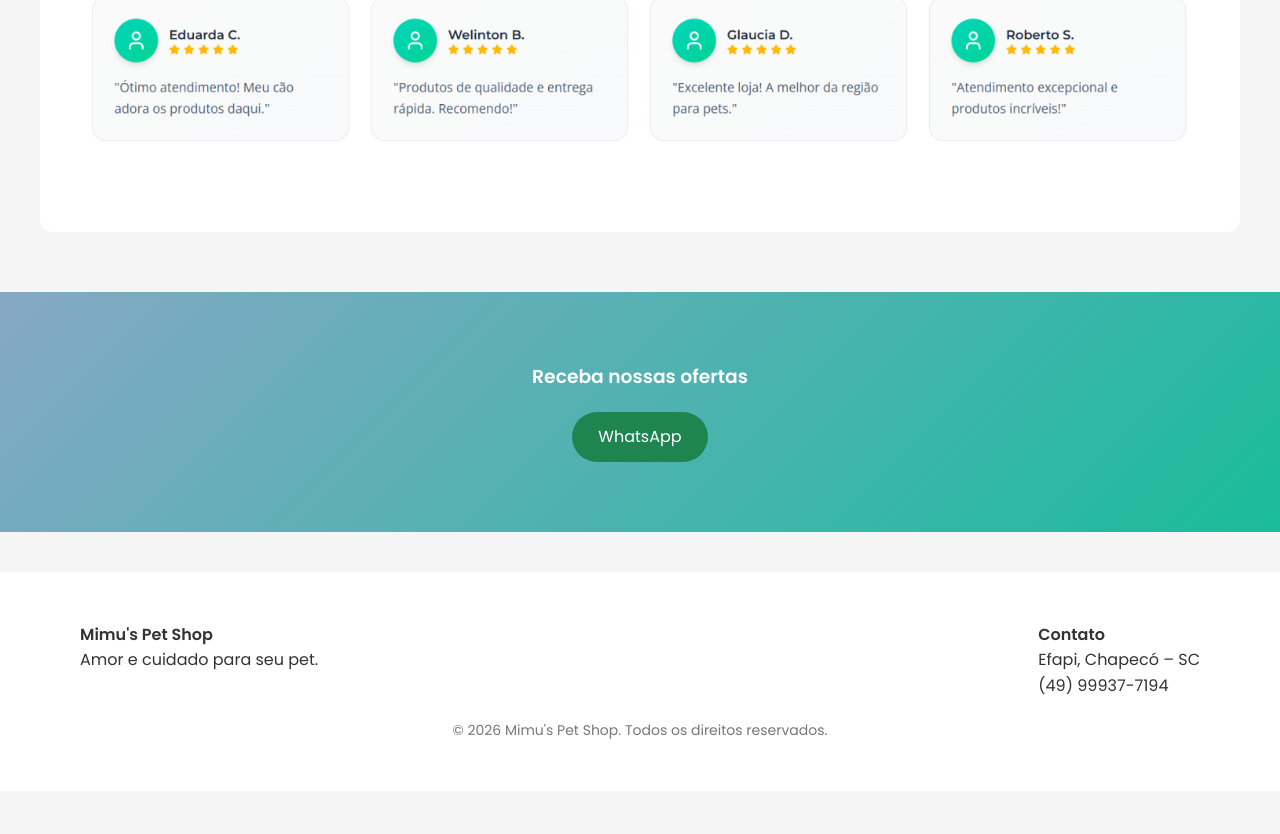
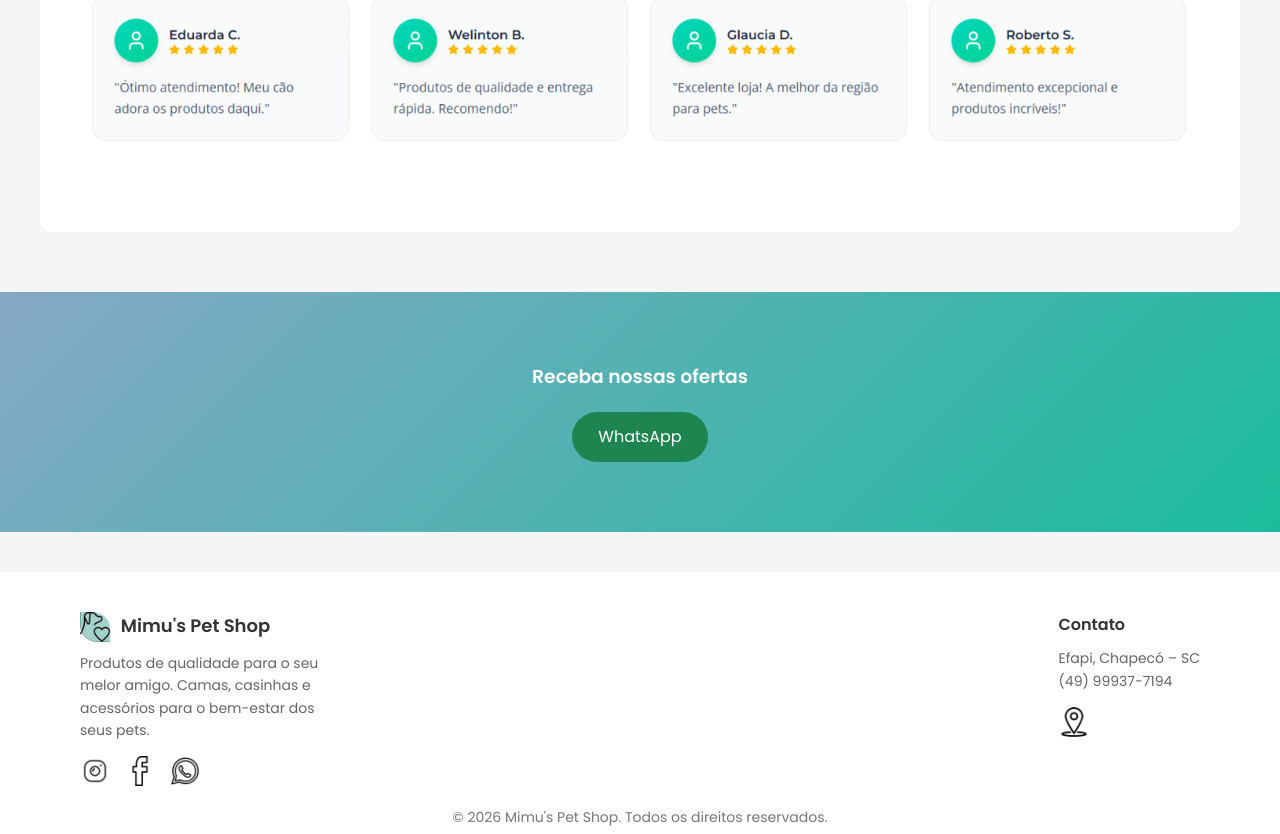
Before and after one commit to igorepping19/mimu-s, a plain HTML site: page index.html in a window 1280 px wide. Shown: the part 3019-3853 px from the top of the page. Before the commit the page ends 3810 px from the top, so only its background shows below. Drawn offline with Linux system fonts and the light colour scheme.

Commit message:
Modificações no site

```diff
--- a/index.html
+++ b/index.html
@@ -6,6 +6,7 @@
     <meta charset="UTF-8">
     <meta name="viewport" content="width=device-width, initial-scale=1.0">
     <title>Mimu's Pet Shop</title>
+    <link rel="icon" type="image/png" href="Imagens/logo2.png">
     <link rel="stylesheet" href="style.css">
 
     <link href="https://fonts.googleapis.com/css2?family=Poppins:wght@300;400;600&display=swap" rel="stylesheet">
@@ -102,7 +103,7 @@
 
             <div class="product-card">
                 <img src="Imagens/produtos.jpeg" alt="Produtos de saúde pet">
-                <p>Produtos</p>
+                <p>Coleiras</p>
             </div>
 
             <div class="product-card">
@@ -116,7 +117,7 @@
 
     <section id="servicos" class="services container">
 
-        <h2>Nossos Serviços</h2>
+        <h2>Nossos Clientes</h2>
 
         <div class="gallery">
 
@@ -153,15 +154,32 @@
 
         <div class="container footer-grid">
 
-            <div>
-                <h4>Mimu's Pet Shop</h4>
-                <p>Amor e cuidado para seu pet.</p>
+            <div class="mensagem">
+                <div class="logo2">
+                    <img src="Imagens/logo2.png" alt="Logo Rodapé">
+                    <h4>Mimu's Pet Shop</h4>
+                </div>
+                <p>Produtos de qualidade para o seu melor amigo. Camas, casinhas e acessórios para o bem-estar dos seus pets.</p>
+                <div class="icones">
+                    <a class="btn" href="https://www.instagram.com/mimus_pet_shop/" target="_blank">
+                        <img src="Imagens/instagram.png" alt="instagram">
+                    </a>
+                    <a class="btn" href="https://www.facebook.com/mimuspetshop.mimuspetshop?rdid=4nv0Wt2xL8LDbtHj&share_url=https%3A%2F%2Fwww.facebook.com%2Fshare%2F1DB1wyXKqh%2F#" target="_blank">
+                        <img src="Imagens/facebook.png" alt="facebook">
+                    </a>
+                    <a class="btn" href="https://wa.me/5549999377194" target="_blank">
+                        <img src="Imagens/whats.png" alt="whatsapp">
+                    </a>
+                </div>
             </div>
 
             <div>
                 <h4>Contato</h4>
                 <p>Efapi, Chapecó – SC</p>
                 <p>(49) 99937-7194</p>
+                <a class="btn-local" href="https://maps.app.goo.gl/kSKagL69bdH8XbKM8" target="_blank">
+                    <img src="Imagens/local.png" alt="localização">
+                </a>
             </div>
         </div>
 
--- a/style.css
+++ b/style.css
@@ -322,16 +322,61 @@ text-decoration:none;
 
 /* FOOTER */
 
-footer{
-background:white;
-padding:50px 0;
-margin-top:40px;
+footer {
+    background: white;
+    padding: 40px 0 05px 0; /* Diminuímos o padding inferior para 10px */
+    margin-top: 40px;
 }
 
 .footer-grid{
 display:flex;
 justify-content:space-between;
 gap:40px;
+}
+
+.footer-grid p {
+    max-width: 250px; /* Limita a largura do texto para ele quebrar linha mais cedo */
+    font-size: 14px;  /* Deixa a fonte levemente menor que o corpo do site */
+    color: #666;      /* Uma cor mais suave para reduzir o peso visual */
+}
+
+/* Se quiser que o título também seja menor */
+.footer-grid h4 {
+    margin-bottom: 10px;
+    font-size: 16px;
+}
+
+/* Alinha o ícone e o nome lado a lado */
+.logo2 {
+    display: flex;
+    align-items: center;
+    gap: 10px; /* Espaço entre o ícone e o texto */
+    margin-bottom: 10px;
+}
+
+/* Deixa o ícone do mesmo tamanho das redes sociais */
+.logo2 img {
+    height: 30px; /* Mesma altura sugerida para os ícones sociais */
+    width: auto;
+    object-fit: contain;
+}
+
+/* Garante que o H4 não tenha margens extras que quebrem o alinhamento */
+.logo2 h4 {
+    margin: 0;
+    font-size: 18px;
+}
+
+.icones {
+    display: flex;
+    gap: 15px; /* Espaço entre cada ícone */
+    margin-top: 15px;
+}
+
+.icones img {
+    height: 30px;
+    width: auto;
+    object-fit: contain;
 }
 
 .copyright{
@@ -341,67 +386,67 @@ font-size:14px;
 color:#777;
 }
 
-/* RESPONSIVIDADE */
-
-@media (max-width:900px){
-
-.container{
-padding:0 25px;
+.btn-local {
+    margin-top: 15px; /* Ajuste este valor conforme desejar */
+    display: inline-block; /* Garante que a margem funcione corretamente */
 }
 
-.nav{
-flex-direction:row;
-flex-wrap:wrap;
-gap:15px;
+/* Garante que o ícone mantenha um tamanho harmonioso */
+.btn-local img {
+    height: 30px;
+    width: auto;
 }
 
-.about{
-grid-template-columns:1fr;
+/* RESPONSIVIDADE CORRIGIDA */
+
+@media (max-width: 900px) {
+    header {
+        position: relative;
     }
 
-.gallery{
-grid-template-columns:repeat(2,1fr);
+    body {
+        padding-top: 0;
     }
 
-.footer-grid{
-flex-direction:column;
-text-align:center;
+    .nav {
+        flex-direction: column;
+        align-items: center;
+        gap: 15px;
+        padding: 20px 0;
     }
 
-.benefits{
-flex-wrap:wrap;
-gap:20px;
+    nav {
+        gap: 15px;
+        justify-content: center;
+        width: 100%;
     }
 
+    .about {
+        grid-template-columns: 1fr;
     }
 
-@media (max-width:600px){
-
-.container{
-padding:0 20px;
+    .gallery {
+        grid-template-columns: repeat(2, 1fr);
+    }
 }
 
-.hero h1{
-font-size:28px;
+@media (max-width: 600px) {
+    .hero h1 {
+        font-size: 28px;
     }
 
-nav{
-flex-wrap:wrap;
-justify-content:center;
+    nav a {
+        font-size: 14px;
+        margin: 5px;
     }
 
-nav a{
-margin:8px;
+    .product-grid {
+        grid-template-columns: 1fr;
     }
 
-.product-card img{
-height:250px;
+    .img {
+        height: 300px;
     }
-
-.img{
-height:300px;
-}
-
 }
 
 /* CORREÇÃO DOS BOTÕES */
```
Also changed, not shown: Imagens/facebook.png (added), Imagens/instagram.png (added), Imagens/local.png (added), Imagens/logo2.png (added), Imagens/whats.png (added). Lines whose indentation alone changed are shown as unchanged.
